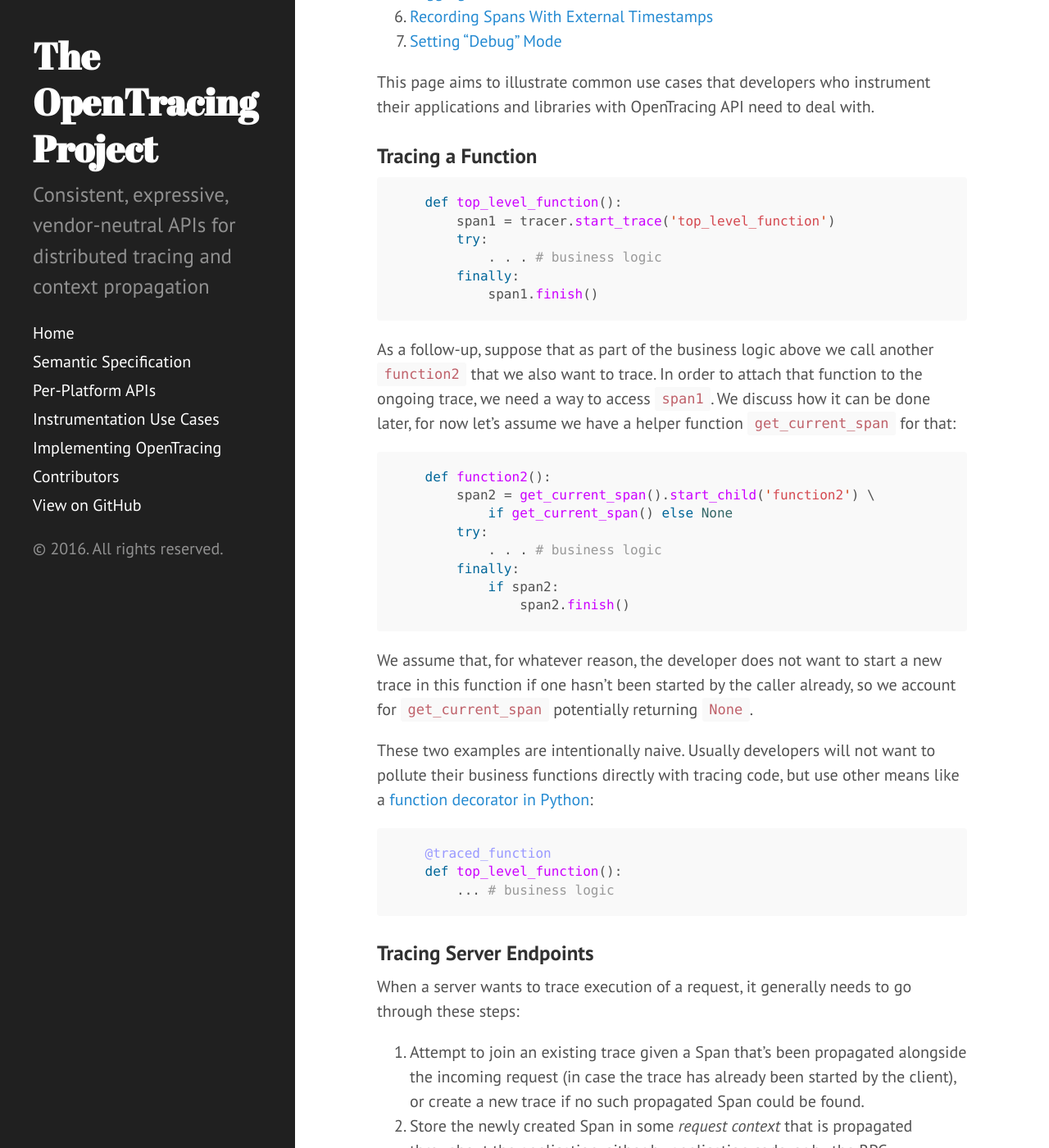
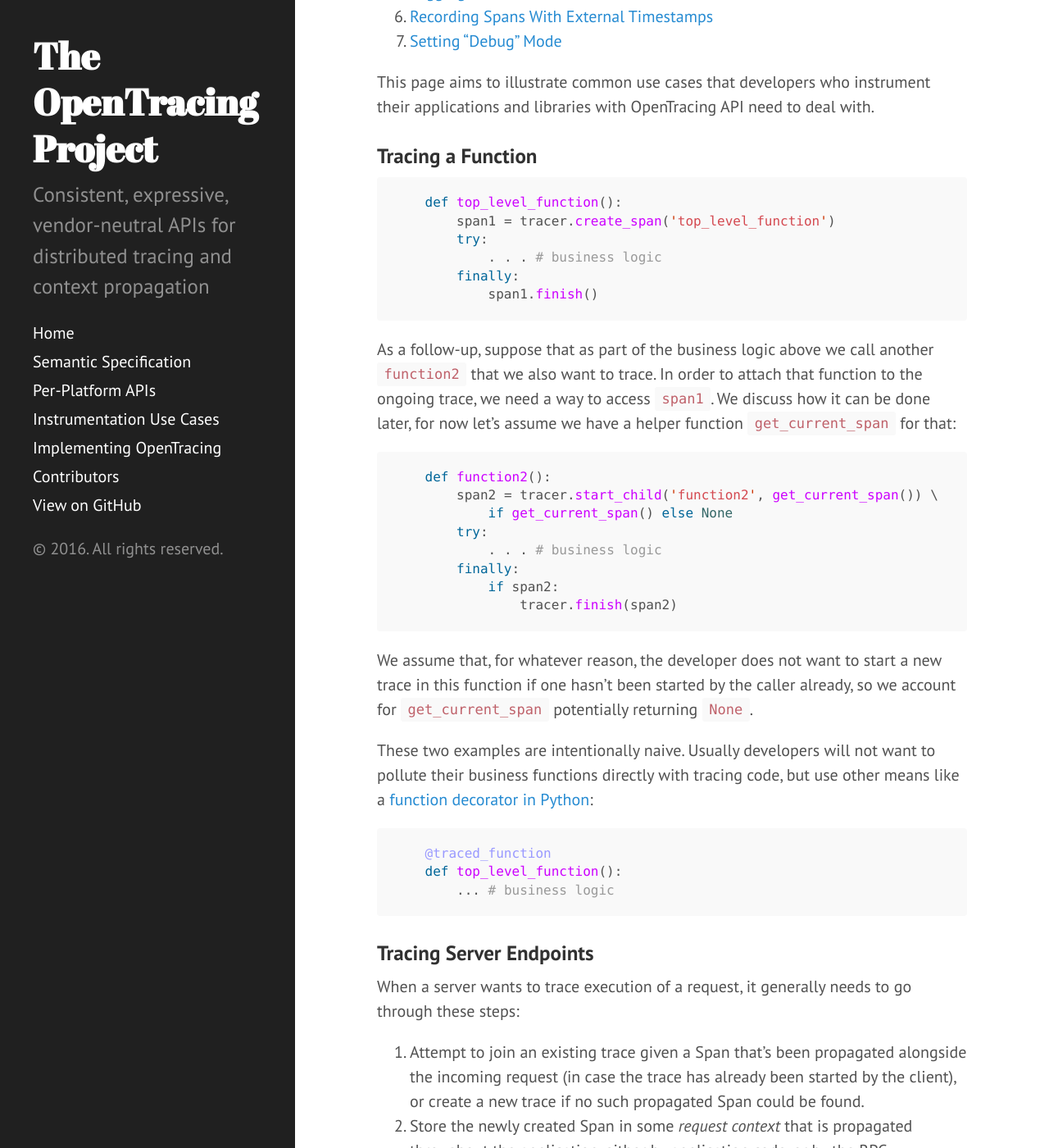
Before and after one commit to opentracing/opentracing.io, a Jekyll site: the page built from use-cases.md, in a window 1280 px wide and 1400 px high, scrolled down 445 px. Shown: the whole window at 82% size. Built offline with Jekyll 4.4.1, drawn with Linux system fonts in a browser that asks for light colours; Markdown is read by kramdown in place of the engine named in the settings; some of the changed text lies outside the part shown.

Commit message:
Move functionality on Spans from existing within Span to Tracer.  - removes Span.create_child  - removes Span.finish  - adds Tracer.finish
ref:
 - https://github.com/opentracing/opentracing-java/commit/71f7510094f5c44a184cb7e54bb3d369c24fec3e

````diff
--- a/use-cases.md
+++ b/use-cases.md
@@ -10,7 +10,7 @@
 
 ```python
     def top_level_function():
-        span1 = tracer.start_trace('top_level_function')
+        span1 = tracer.create_span('top_level_function')
         try:
             . . . # business logic
         finally:
@@ -21,13 +21,13 @@
 
 ```python
     def function2():
-        span2 = get_current_span().start_child('function2') \
+        span2 = tracer.start_child('function2', get_current_span()) \
             if get_current_span() else None
         try:
             . . . # business logic
         finally:
             if span2:
-                span2.finish()
+                tracer.finish(span2)
 ```
 
 We assume that, for whatever reason, the developer does not want to start a new trace in this function if one hasn't been started by the caller already, so we account for `get_current_span` potentially returning `None`.
@@ -46,7 +46,7 @@
 
   1. Attempt to join an existing trace given a Span that's been propagated alongside the incoming request (in case the trace has already been started by the client), or create a new trace if no such propagated Span could be found.
   1. Store the newly created Span in some _request context_ that is propagated throughout the application, either by application code, or by the RPC framework.
-  1. Finally, close the Span using `span.finish()` when the server has finished processing the request.
+  1. Finally, close the Span using `tracer.finish()` when the server has finished processing the request.
 
 #### Joining to a Trace from an Incoming Request
 
@@ -113,7 +113,7 @@
 
     func BusinessFunction2(ctx context.Context, arg1...) {
         span := SpanFromContext(ctx)
-        span.StartChild(...)
+        tracer.create_span(..., span)
         ...
     }
 ```
@@ -131,9 +131,9 @@
 
         # start a new child span or a brand new trace if no parent
         if parent_span is None:
-            span = tracer.start_trace(operation_name=operation)
+            span = tracer.create_span(operation_name=operation)
         else:
-            span = parent_span.start_child(operation_name=operation)
+            span = tracer.create_span(operation_name=operation, parent_span)
         span.set_tag('http.url', request.full_url)
 
         # Propagate the Span via HTTP request headers
````
Also changed, not shown: spec.md (+2 -3 lines).
